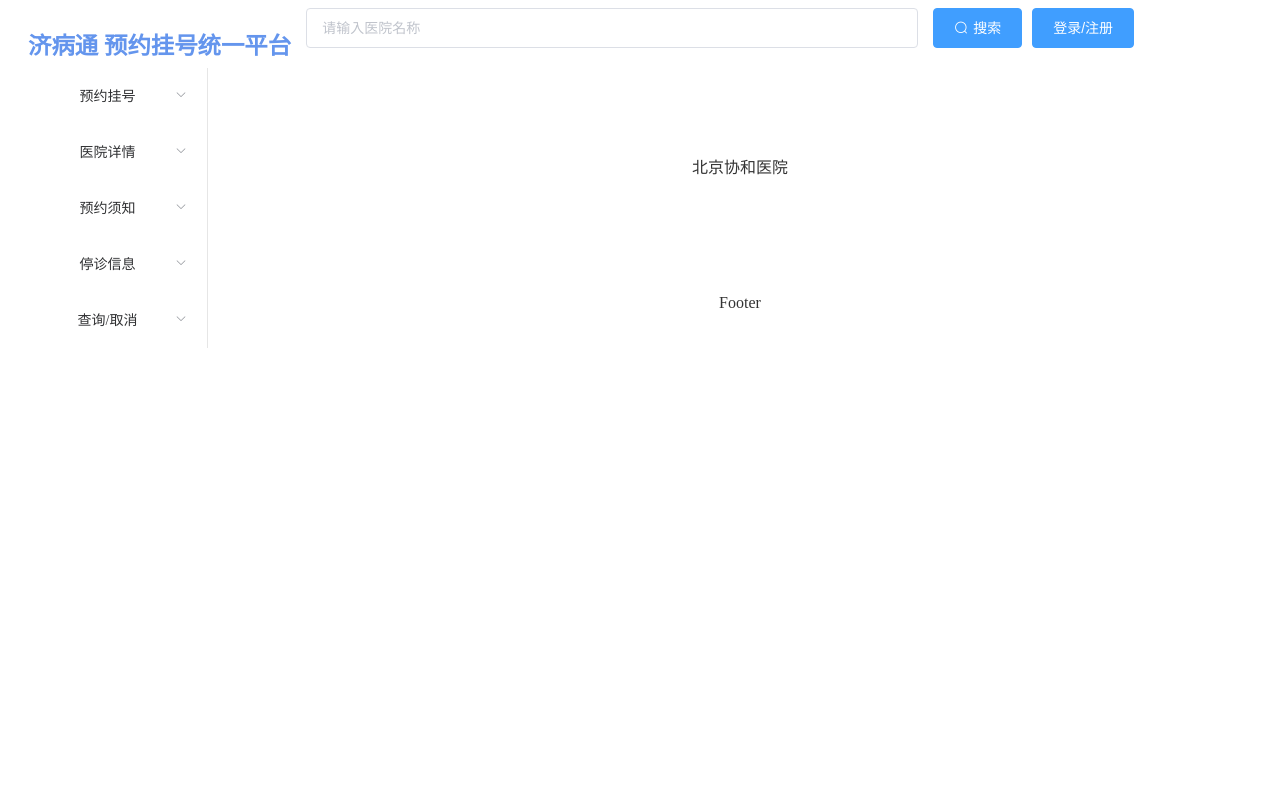
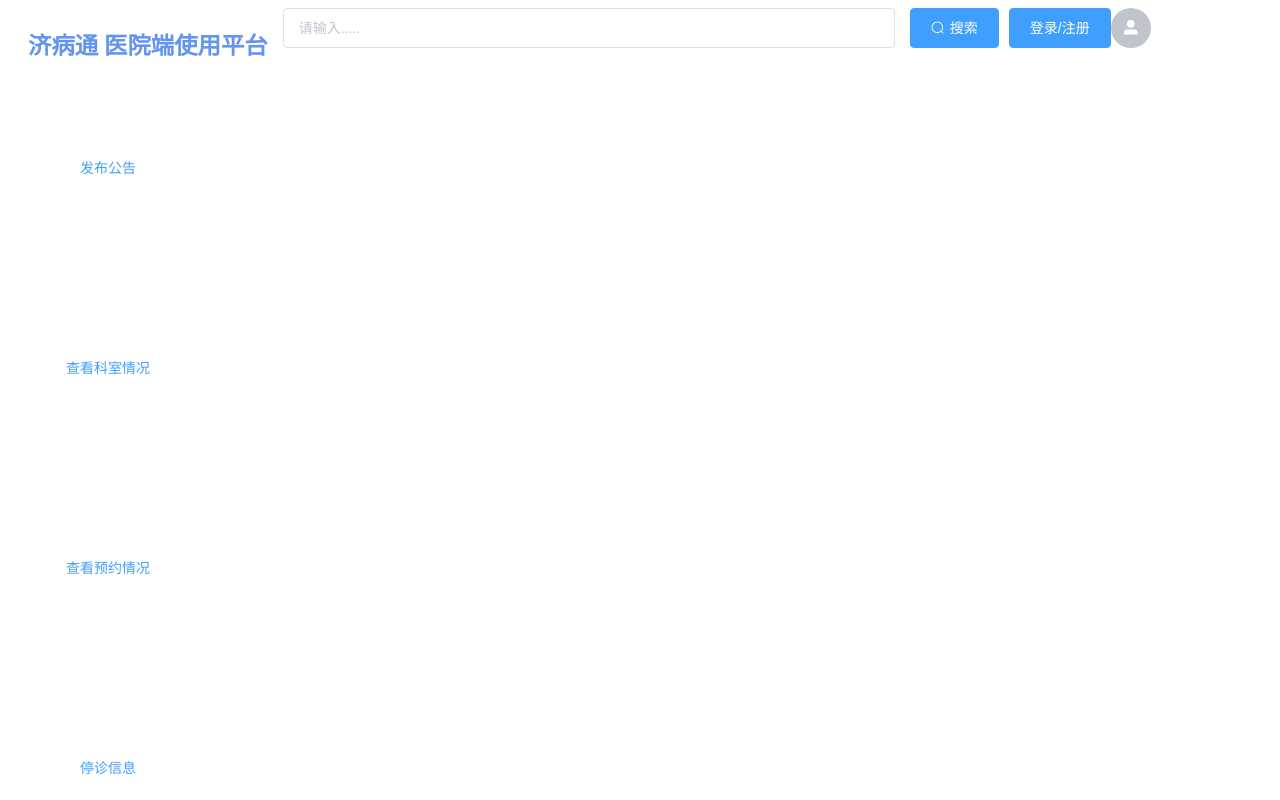
Before and after one commit to ShaoCHis/WEB-SOA-frontEnd, a Vue app in the folder hospital/: page /#/ in a window 1280 px wide. Shown: the top 800 px of the page. Built offline with nearby package versions, Linux system fonts and the light colour scheme.

Commit message:
Update Main.vue

```diff
--- a/hospital/src/page/Main.vue
+++ b/hospital/src/page/Main.vue
@@ -5,52 +5,91 @@
           <el-container>
 
               <div class="tip">
-                <h1>济病通 预约挂号统一平台</h1>
+                <h1>济病通 医院端使用平台</h1>
               </div>
               <el-input style="width:50%;margin-left:15px;margin-right:15px;"
               v-model="hospitalName"
-              placeholder="请输入医院名称"
+              placeholder="请输入....."
             ></el-input>
                 <el-button class="btns" type="primary" icon="el-icon-search">搜索</el-button>
                 <el-button class="btns" type="primary" @click="login">登录/注册 </el-button>
+                <el-avatar icon="el-icon-user-solid" @click.native="showHos()" class="hosInfo"></el-avatar>
           </el-container>
       </el-header>
       <el-container>
         <el-aside width="200px">
-            <el-menu>
-                <el-submenu index="00">
-                    <template slot="title">
-                    <span>预约挂号</span>
-                    </template>
-                </el-submenu>
-                <el-submenu index="01">
-                    <template slot="title">
-                    <span>医院详情</span>
-                    </template>
-                </el-submenu>
-                <el-submenu index="02">
-                    <template slot="title">
-                    <span>预约须知</span>
-                    </template>
-                </el-submenu>
-                <el-submenu index="03">
-                    <template slot="title">
-                    <span>停诊信息</span>
-                    </template>
-                </el-submenu>
-                <el-submenu index="04">
-                    <template slot="title">
-                    <span>查询/取消</span>
-                    </template>
-                </el-submenu>
-            </el-menu>
+            <el-button type="text" @click="showNotice">发布公告</el-button><br/>
+            <el-button type="text" @click="showRoom">查看科室情况</el-button><br/>
+            <el-button type="text" @click="showRes">查看预约情况</el-button><br/>
+            <el-button type="text" @click="showSuspend">停诊信息</el-button><br/>
+            <el-button type="text" @click="showMoney">平台流水</el-button><br/>
         </el-aside>
         <el-container>
-          <el-main>北京协和医院 </el-main>
-          <el-footer>Footer</el-footer>
+          <el-main>
+            <!-- 医院信息 -->
+            <el-dialog
+              title="医院基本信息"
+              :visible.sync="hosData.dialogVisible"
+              width="40%"
+              :before-close="handleCloseHos">
+              医院基本信息
+            </el-dialog>
+            <!-- 发布公告 -->
+            <el-card
+                title="发布公告"
+                v-if="this.hosNotice.dialogVisible"
+                width="40%">
+
+                <div style="height:320px;" :data="hosNotice">
+                  这里是公告板信息
+                </div>
+              </el-card>
+
+            <!-- 查看科室情况 -->
+            <el-card
+                title="科室情况"
+                v-if="this.hosRoom.dialogVisible"
+                width="40%">
+
+                <div style="height:320px;" :data="hosRoom">
+                  这里是科室信息
+                </div>
+              </el-card>
+            <!-- 查看预约情况 -->
+            <el-card
+              title="查看预约情况"
+              v-if="this.hosRes.dialogVisible"
+              width="40%">
+              <div style="height:320px;" :data="hosRes">
+                  查看预约情况
+                </div>
+            </el-card>
+            <!-- 停诊信息 -->
+            <el-card
+              title="查看停诊情况"
+              v-if="this.hosSuspend.dialogVisible"
+              width="40%">
+              <div style="height:320px;" :data="hosSuspend">
+                  查看停诊情况
+                </div>
+            </el-card>
+            <!-- 平台流水 -->
+            <el-card
+              title="平台流水"
+              v-if="this.hosMoney.dialogVisible"
+              width="40%">
+              <div style="height:320px;" :data="hosMoney">
+                  平台流水
+                </div>
+            </el-card>
+          </el-main>
+          <el-footer>联系我们</el-footer>
         </el-container>
       </el-container>
     </el-container>
+
+
+
   </div>
 </template>
 
@@ -59,7 +98,35 @@
   name: "Main",
   data() {
     return {
-        hospitalName:'',
+      //医院信息
+      hosData:{
+        dialogVisible:false,  //控制el-card是否显示
+        hosName:'',
+        hosID:" ",
+        hosPhone:" ",
+        hosSpecialty:" ",   //医院特长
+        hosDate:" ",        //开院日期
+      },
+      hosNotice:{
+        dialogVisible:false,
+
+      },
+      hosRoom:{
+        dialogVisible:false,
+
+      },
+      hosRes:{
+        dialogVisible:false,
+
+      },
+      hosSuspend:{
+        dialogVisible:false,
+
+      },
+      hosMoney:{
+        dialogVisible:false,
+
+      },
     };
   },
   methods:{
@@ -71,6 +138,51 @@
     login(){
           this.$router.push({name:'Login'})
       },
+    //医院头像处信息
+    showHos(){
+      this.hosData.dialogVisible=true;
+
+    },
+    //公告板
+    showNotice(){
+      this.hosNotice.dialogVisible=true;  //控制el-card是否显示
+      this.hosRoom.dialogVisible=false;
+      this.hosRes.dialogVisible=false;
+      this.hosSuspend.dialogVisible=false;
+      this.hosMoney.dialogVisible=false;
+    },
+    //科室信息
+    showRoom(){
+      this.hosRoom.dialogVisible=true;
+      this.hosNotice.dialogVisible=false;
+      this.hosRes.dialogVisible=false;
+      this.hosSuspend.dialogVisible=false;
+      this.hosMoney.dialogVisible=false;
+    },
+    //预约信息
+    showRes(){
+      this.hosRoom.dialogVisible=false;
+      this.hosNotice.dialogVisible=false;
+      this.hosRes.dialogVisible=true;
+      this.hosSuspend.dialogVisible=false;
+      this.hosMoney.dialogVisible=false;
+    },
+    //停诊信息
+    showSuspend(){
+      this.hosRoom.dialogVisible=false;
+      this.hosNotice.dialogVisible=false;
+      this.hosRes.dialogVisible=false;
+      this.hosSuspend.dialogVisible=true;
+      this.hosMoney.dialogVisible=false;
+    },
+    //平台流水
+    showMoney(){
+      this.hosRoom.dialogVisible=false;
+      this.hosNotice.dialogVisible=false;
+      this.hosRes.dialogVisible=false;
+      this.hosSuspend.dialogVisible=false;
+      this.hosMoney.dialogVisible=true;
+    },
   },
 };
 </script>
```
